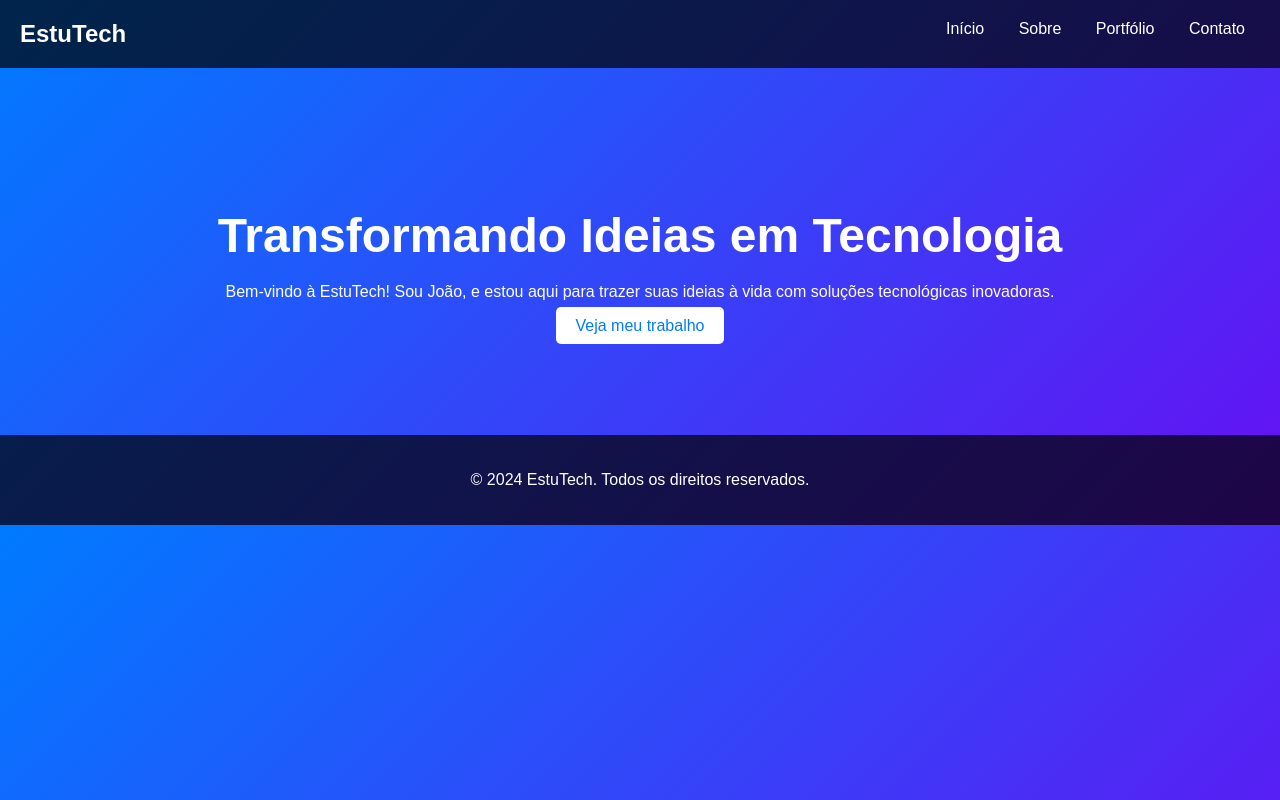
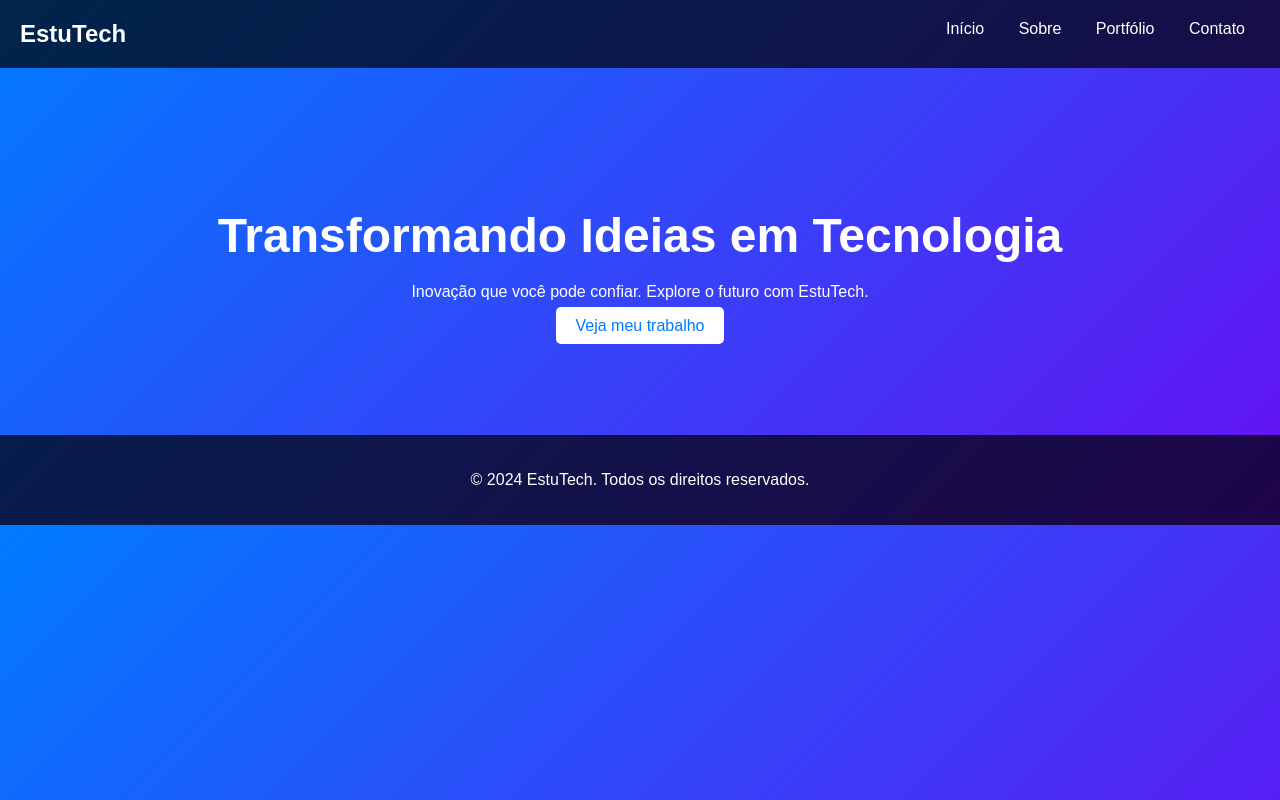
Before and after one commit to Thoudz/estutech.github.io, a plain HTML site: page index.html in a window 1280 px wide. Drawn offline with Linux system fonts and the light colour scheme.

Commit message:
Update index.html

```diff
--- a/index.html
+++ b/index.html
@@ -19,9 +19,11 @@
     </header>
 
     <section id="home" class="hero">
-        <h1>Transformando Ideias em Tecnologia</h1>
-        <p>Bem-vindo à EstuTech! Sou João, e estou aqui para trazer suas ideias à vida com soluções tecnológicas inovadoras.</p>
-        <a href="portfolio.html" class="cta">Veja meu trabalho</a>
+        <div class="hero-text">
+            <h1>Transformando Ideias em Tecnologia</h1>
+            <p>Inovação que você pode confiar. Explore o futuro com EstuTech.</p>
+            <a href="portfolio.html" class="cta">Veja meu trabalho</a>
+        </div>
     </section>
 
     <footer>
```
